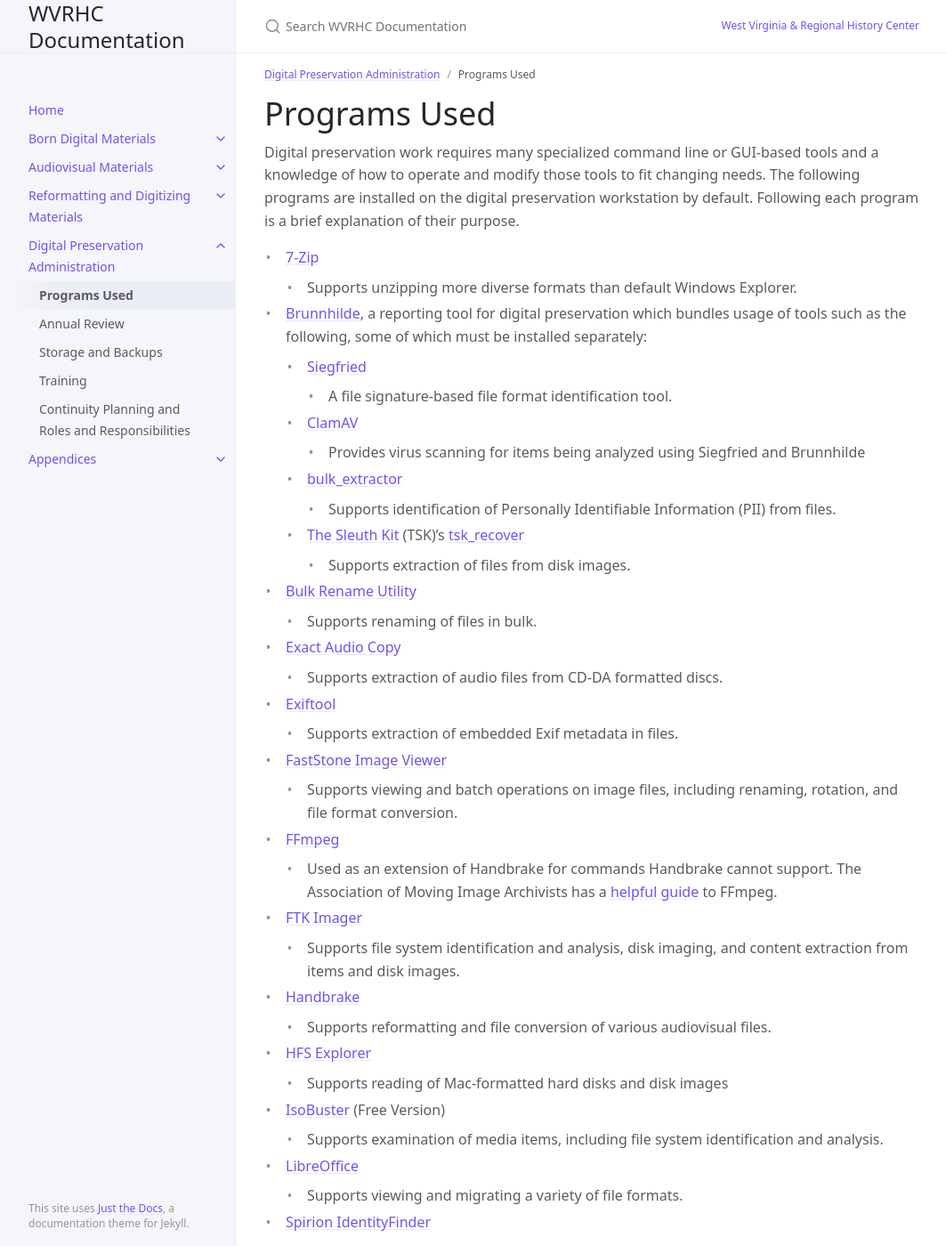
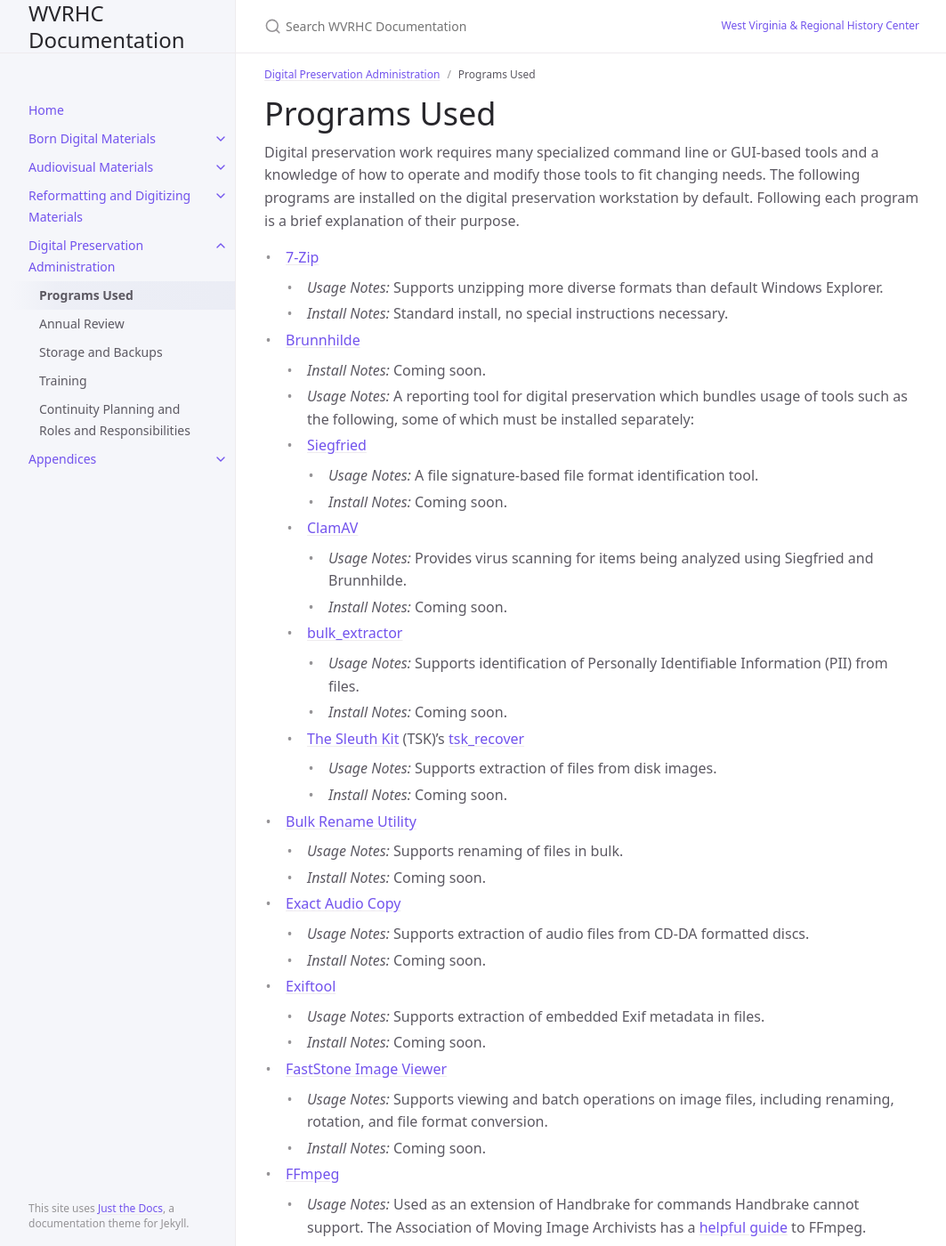
Before and after one commit to elizajames/digital-preservation-documentation, a Jekyll site: the page built from docs/Digital-Preservation-Administration/programs-used.md, in a window 1280 px wide and 1400 px high. Shown: the whole window at 89% size, without its empty margins (107-1170 px from the left). Built offline with Jekyll 4.4.1, drawn with Linux system fonts in a browser that asks for light colours; some of the changed text lies outside the part shown.

Commit message:
update content acquisition to include install note

```diff
--- a/docs/Digital-Preservation-Administration/programs-used.md
+++ b/docs/Digital-Preservation-Administration/programs-used.md
@@ -10,50 +10,73 @@ nav_order: 1
 Digital preservation work requires many specialized command line or GUI-based tools and a knowledge of how to operate and modify those tools to fit changing needs. The following programs are installed on the digital preservation workstation by default. Following each program is a brief explanation of their purpose.
 
 - [7-Zip](https://www.7-zip.org/)
-    - Supports unzipping more diverse formats than default Windows Explorer.
-- [Brunnhilde](https://github.com/tw4l/brunnhilde), a reporting tool for digital preservation which bundles usage of tools such as the following, some of which must be installed separately:
+    - _Usage Notes:_ Supports unzipping more diverse formats than default Windows Explorer.
+    - _Install Notes:_ Standard install, no special instructions necessary.
+- [Brunnhilde](https://github.com/tw4l/brunnhilde)
+    - _Install Notes:_ Coming soon.
+    - _Usage Notes:_ A reporting tool for digital preservation which bundles usage of tools such as the following, some of which must be installed separately:
     - [Siegfried](https://www.itforarchivists.com/siegfried/)
-        - A file signature-based file format identification tool.
+        - _Usage Notes:_ A file signature-based file format identification tool.
+        - _Install Notes:_ Coming soon.
     - [ClamAV](https://www.clamav.net/)
-        - Provides virus scanning for items being analyzed using Siegfried and Brunnhilde
+        - _Usage Notes:_ Provides virus scanning for items being analyzed using Siegfried and Brunnhilde.
+        - _Install Notes:_ Coming soon.
     - [bulk_extractor](https://github.com/simsong/bulk_extractor)
-        - Supports identification of Personally Identifiable Information (PII) from files.
+        - _Usage Notes:_ Supports identification of Personally Identifiable Information (PII) from files.
+        - _Install Notes:_ Coming soon.
     - [The Sleuth Kit](https://www.sleuthkit.org/) (TSK)'s [tsk_recover](http://www.sleuthkit.org/sleuthkit/man/tsk_recover.html)
-        - Supports extraction of files from disk images.
+        - _Usage Notes:_ Supports extraction of files from disk images.
+        - _Install Notes:_ Coming soon.
 - [Bulk Rename Utility](https://www.bulkrenameutility.co.uk/)
-    - Supports renaming of files in bulk.
+    - _Usage Notes:_ Supports renaming of files in bulk.
+    - _Install Notes:_ Coming soon.
 - [Exact Audio Copy](https://www.exactaudiocopy.de/)
-    - Supports extraction of audio files from CD-DA formatted discs.
+    - _Usage Notes:_ Supports extraction of audio files from CD-DA formatted discs.
+    - _Install Notes:_ Coming soon.
 - [Exiftool](https://exiftool.org/)
-    - Supports extraction of embedded Exif metadata in files.
+    - _Usage Notes:_ Supports extraction of embedded Exif metadata in files.
+    - _Install Notes:_ Coming soon.
 - [FastStone Image Viewer](https://www.faststone.org/)
-    - Supports viewing and batch operations on image files, including renaming, rotation, and file format conversion.
+    - _Usage Notes:_ Supports viewing and batch operations on image files, including renaming, rotation, and file format conversion.
+    - _Install Notes:_ Coming soon.
 - [FFmpeg](https://ffmpeg.org/)
-    - Used as an extension of Handbrake for commands Handbrake cannot support. The Association of Moving Image Archivists has a [helpful guide](https://amiaopensource.github.io/ffmprovisr/) to FFmpeg.
+    - _Usage Notes:_ Used as an extension of Handbrake for commands Handbrake cannot support. The Association of Moving Image Archivists has a [helpful guide](https://amiaopensource.github.io/ffmprovisr/) to FFmpeg.
+    - _Install Notes:_ Coming soon.
 - [FTK Imager](https://www.exterro.com/ftk-imager#:~:text=FTK%C2%AE%20Imager%20is%20a,(FTK%C2%AE)%20is%20warranted.)
-    - Supports file system identification and analysis, disk imaging, and content extraction from items and disk images.
+    - _Usage Notes:_ Supports file system identification and analysis, disk imaging, and content extraction from items and disk images.
+    - _Install Notes:_ Coming soon.
 - [Handbrake](https://handbrake.fr/)
-    - Supports reformatting and file conversion of various audiovisual files.
+    - _Usage Notes:_ Supports reformatting and file conversion of various audiovisual files.
 - [HFS Explorer](https://www.catacombae.org/hfsexplorer/)
-    - Supports reading of Mac-formatted hard disks and disk images
+    - _Usage Notes:_ Supports reading of Mac-formatted hard disks and disk images.
+    - _Install Notes:_ Coming soon.
 - [IsoBuster](https://www.isobuster.com/) (Free Version)
-    - Supports examination of media items, including file system identification and analysis.
+    - _Usage Notes:_ Supports examination of media items, including file system identification and analysis.
+    - _Install Notes:_ Coming soon.
 - [LibreOffice](https://www.libreoffice.org/)
-    - Supports viewing and migrating a variety of file formats.
+    - _Usage Notes:_ Supports viewing and migrating a variety of file formats.
+    - _Install Notes:_ Coming soon.
 - [Spirion IdentityFinder](https://www.spirion.com/)
-    - Supports identifying and redacting PII from files.
+    - _Usage Notes:_ Supports identifying and redacting PII from files.
+    - _Install Notes:_ Coming soon.
 - [Teracopy](https://www.codesector.com/teracopy)
-    - Supports copying, movement, and checksum generation and validation pre and post copying and movement of files.
+    - _Usage Notes:_ Supports copying, movement, and checksum generation and validation pre and post copying and movement of files.
+    - _Install Notes:_ Coming soon.
 - [Universal Viewer](https://uvviewsoft.com/uviewer/download.htm)
-    - Supports viewing of diverse file formats for review and description.
+    - _Usage Notes:_ Supports viewing of diverse file formats for review and description.
+    - _Install Notes:_ Coming soon.
 - [Python](https://www.python.org/)
-    - Programming language that, when used with external libraries, supports a variety of preservation activities. Python is a mandatory install for some of the programs mentioned here.
+    - _Usage Notes:_ Programming language that, when used with external libraries, supports a variety of preservation activities. Python is a mandatory install for some of the programs mentioned here.
+    - _Install Notes:_ Coming soon.
 - [Visual Studio Code](https://code.visualstudio.com/) and the [Python Extension](https://marketplace.visualstudio.com/items?itemName=ms-python.python)
-    - Software to write, edit, and run code
+    - _Usage Notes:_ Software to write, edit, and run code.
+    - _Install Notes:_ Coming soon.
 - [VLC Media Player](https://www.videolan.org/)
-    - Supports playback of nearly all audio and video formats.
+    - _Usage Notes:_ Supports playback of nearly all audio and video formats.
+    - _Install Notes:_ Coming soon.
 - [WizTree](https://diskanalyzer.com/)
-    - Supports GUI-based analysis of file systems and formats.
+    - _Usage Notes:_ Supports GUI-based analysis of file systems and formats.
+    - _Install Notes:_ Coming soon.
 
 Additionally, iteratively improving workflows and staying up to date on new tools is key to a successful digital preservation program. The following programs have yet to be added to the workstation and implemented as part of digital archives workflows, but are currently being assessed:
 
```
Also changed, not shown: other parts of docs/Digital-Preservation-Administration/programs-used.md (+0 -2 lines), docs/Born-Digital-Materials/imaging-and-content-acquisition.md (+9 -10 lines).
